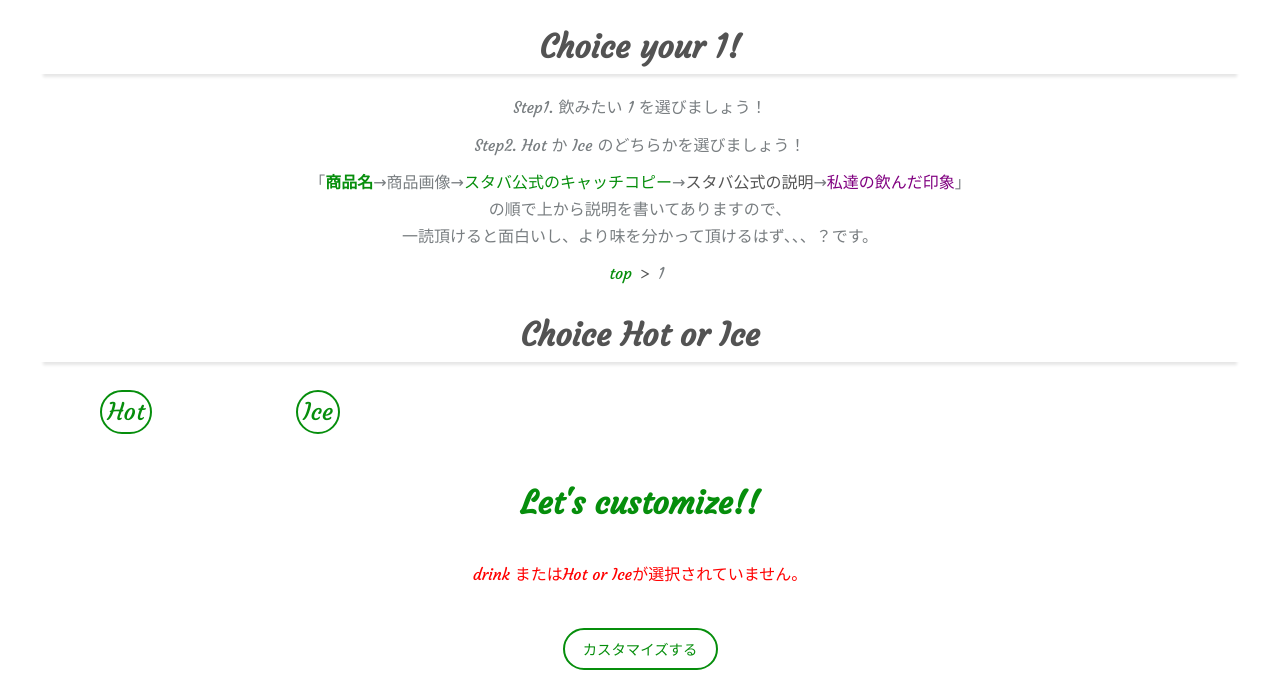
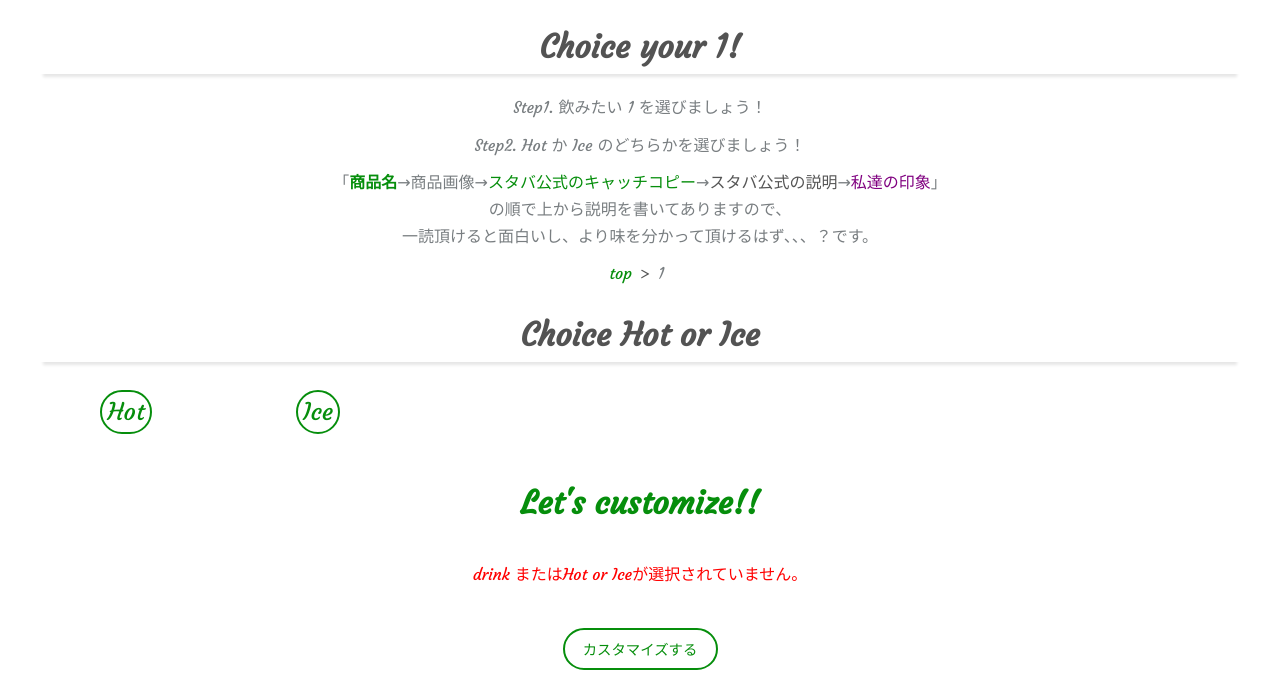
Before and after one commit to kenjiprograming/pj_starbucks-customize-app, a CodeIgniter app: page /database/index.php/searchcontroller/index/1 in a window 1280 px wide. Shown: the top 699 px of the page. Run offline with CodeIgniter, Linux system fonts and the light colour scheme; data that the repository does not hold is empty; some libraries are stand-ins or nearby versions; some web fonts are replaced.

Commit message:
:lipstick: 検索画面のキャッチの修正

```diff
--- a/application/views/templates/search.html.twig
+++ b/application/views/templates/search.html.twig
@@ -21,7 +21,7 @@
         <div class="header-text">
             <p>Step1. 飲みたい {{ kind }} を選びましょう！</p>
             {% if kind != 'frappuccino' %}<p>Step2. Hot か Ice のどちらかを選びましょう！</p>{% endif %}
-            <p>「<span class="shouhinmei">商品名</span>→商品画像→<span class="catchcopy">スタバ公式のキャッチコピー</span>→<span class="officialtext">スタバ公式の説明</span>→<span class="impression">私達の飲んだ印象</span>」<br>の順で上から説明を書いてありますので、<br>一読頂けると面白いし、より味を分かって頂けるはず、、、？です。</p>
+            <p>「<span class="shouhinmei">商品名</span>→商品画像→<span class="catchcopy">スタバ公式のキャッチコピー</span>→<span class="officialtext">スタバ公式の説明</span>→<span class="impression">私達の印象</span>」<br>の順で上から説明を書いてありますので、<br>一読頂けると面白いし、より味を分かって頂けるはず、、、？です。</p>
         </div>
     </header>
 {% endblock header %}
```
